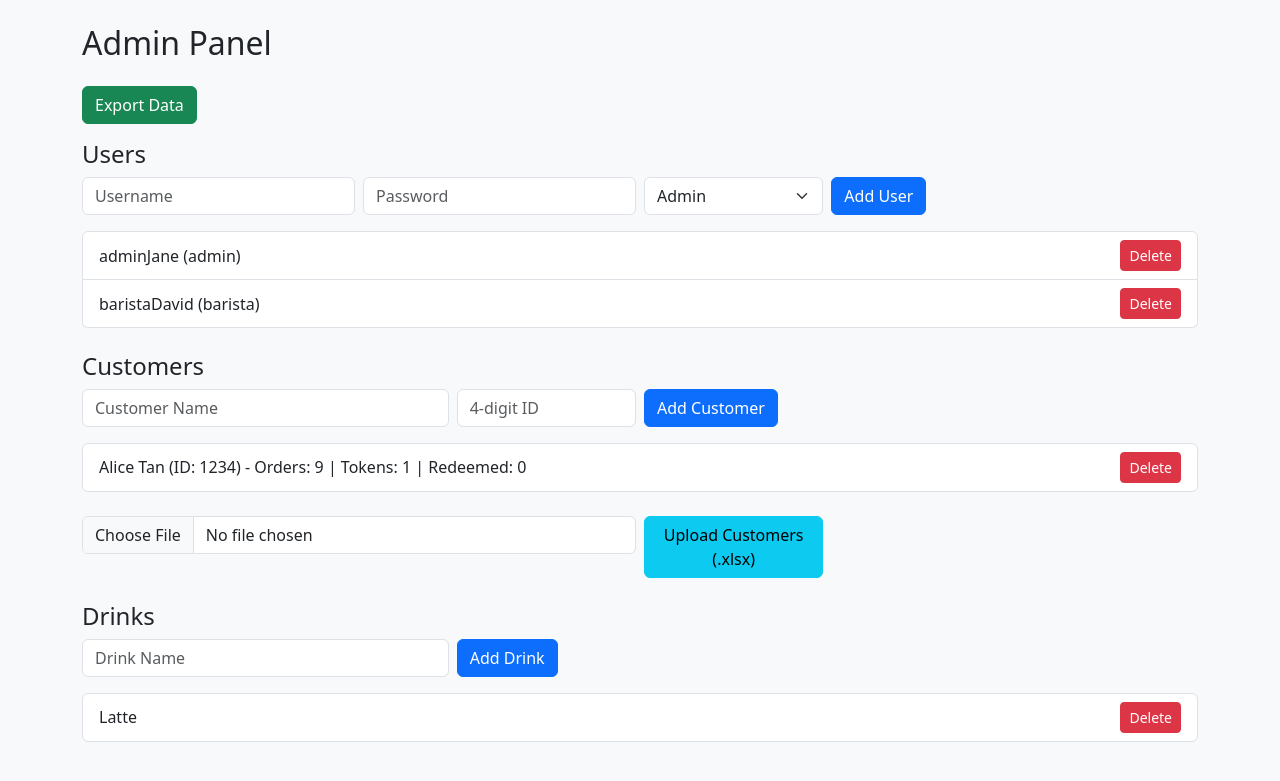
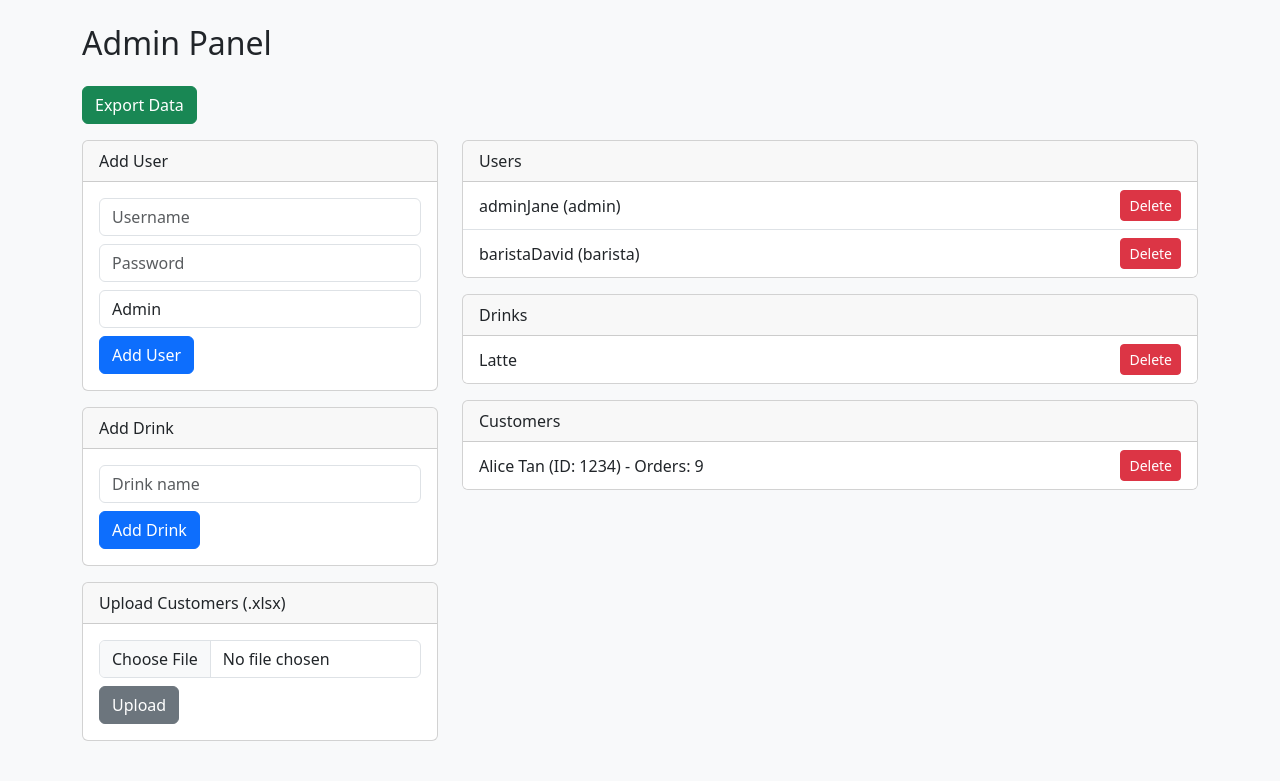
Before and after one commit to dycw30/coffee-loyalty-card, a Flask app: page /admin in a window 1280 px wide. Shown: the top 781 px of the page. Run offline with Flask 3, Linux system fonts and the light colour scheme; a user stored in the database is signed in; data comes from the database, SQL or seed files in the repository.

Commit message:
Fix: restore latest admin.html with export button and Bootstrap layout

```diff
--- a/templates/admin.html
+++ b/templates/admin.html
@@ -11,91 +11,91 @@
 
     <a href="/export_data" class="btn btn-success mb-3" target="_blank">Export Data</a>
 
-    <h4>Users</h4>
-    <form method="POST" action="/add_user" class="row g-2 mb-3">
-        <div class="col-md-3">
-            <input name="username" class="form-control" placeholder="Username" required>
-        </div>
-        <div class="col-md-3">
-            <input name="password" type="password" class="form-control" placeholder="Password" required>
-        </div>
-        <div class="col-md-2">
-            <select name="role" class="form-select">
+    <div class="row">
+        <div class="col-md-4">
+            <div class="card mb-3">
+                <div class="card-header">Add User</div>
+                <div class="card-body">
+                    <form method="POST" action="/add_user">
+                        <input class="form-control mb-2" name="username" placeholder="Username" required>
+                        <input class="form-control mb-2" name="password" type="password" placeholder="Password" required>
+                        <select class="form-control mb-2" name="role" required>
                             <option value="admin">Admin</option>
                             <option value="barista">Barista</option>
                         </select>
+                        <button class="btn btn-primary" type="submit">Add User</button>
+                    </form>
                 </div>
-        <div class="col-md-2">
-            <button type="submit" class="btn btn-primary">Add User</button>
             </div>
+
+            <div class="card mb-3">
+                <div class="card-header">Add Drink</div>
+                <div class="card-body">
+                    <form method="POST" action="/add_drink">
+                        <input class="form-control mb-2" name="drink_name" placeholder="Drink name" required>
+                        <button class="btn btn-primary" type="submit">Add Drink</button>
                     </form>
-    <ul class="list-group mb-4">
+                </div>
+            </div>
+
+            <div class="card mb-3">
+                <div class="card-header">Upload Customers (.xlsx)</div>
+                <div class="card-body">
+                    <form method="POST" action="/upload_customers" enctype="multipart/form-data">
+                        <input type="file" name="file" class="form-control mb-2" accept=".xlsx" required>
+                        <button class="btn btn-secondary" type="submit">Upload</button>
+                    </form>
+                </div>
+            </div>
+        </div>
+
+        <div class="col-md-8">
+            <div class="card mb-3">
+                <div class="card-header">Users</div>
+                <ul class="list-group list-group-flush">
                     {% for user in users %}
                         <li class="list-group-item d-flex justify-content-between align-items-center">
                             {{ user.username }} ({{ user.role }})
-                <form method="POST" action="/delete_user" class="m-0">
+                            <form method="POST" action="/delete_user" class="d-inline">
                                 <input type="hidden" name="user_id" value="{{ user.id }}">
-                    <button type="submit" class="btn btn-sm btn-danger">Delete</button>
-                </form>
-            </li>
-        {% endfor %}
-    </ul>
-
-    <h4>Customers</h4>
-    <form method="POST" action="/add_customer" class="row g-2 mb-3">
-        <div class="col-md-4">
-            <input name="name" class="form-control" placeholder="Customer Name" required>
-        </div>
-        <div class="col-md-2">
-            <input name="unique_id" class="form-control" placeholder="4-digit ID" maxlength="4" required>
-        </div>
-        <div class="col-md-2">
-            <button type="submit" class="btn btn-primary">Add Customer</button>
-        </div>
-    </form>
-    <ul class="list-group mb-4">
-        {% for customer in customers %}
-            <li class="list-group-item d-flex justify-content-between align-items-center">
-                {{ customer.name }} (ID: {{ customer.unique_id }}) - Orders: {{ customer.total_orders }} | Tokens: {{ customer.tokens_earned }} | Redeemed: {{ customer.tokens_redeemed }}
-                <form method="POST" action="/delete_customer" class="m-0">
-                    <input type="hidden" name="customer_id" value="{{ customer.id }}">
-                    <button type="submit" class="btn btn-sm btn-danger">Delete</button>
-                </form>
-            </li>
-        {% endfor %}
-    </ul>
-
-    <form method="POST" action="/upload_customers" enctype="multipart/form-data" class="mb-4">
-        <div class="row g-2">
-            <div class="col-md-6">
-                <input type="file" name="file" class="form-control" accept=".xlsx" required>
-            </div>
-            <div class="col-md-2">
-                <button type="submit" class="btn btn-info">Upload Customers (.xlsx)</button>
-            </div>
-        </div>
-    </form>
-
-    <h4>Drinks</h4>
-    <form method="POST" action="/add_drink" class="row g-2 mb-3">
-        <div class="col-md-4">
-            <input name="drink_name" class="form-control" placeholder="Drink Name" required>
-        </div>
-        <div class="col-md-2">
-            <button type="submit" class="btn btn-primary">Add Drink</button>
-        </div>
-    </form>
-    <ul class="list-group">
-        {% for drink in drinks %}
-            <li class="list-group-item d-flex justify-content-between align-items-center">
-                {{ drink.name }}
-                <form method="POST" action="/delete_drink" class="m-0">
-                    <input type="hidden" name="drink_id" value="{{ drink.id }}">
-                    <button type="submit" class="btn btn-sm btn-danger">Delete</button>
+                                <button class="btn btn-sm btn-danger">Delete</button>
                             </form>
                         </li>
                     {% endfor %}
                 </ul>
             </div>
+
+            <div class="card mb-3">
+                <div class="card-header">Drinks</div>
+                <ul class="list-group list-group-flush">
+                    {% for drink in drinks %}
+                        <li class="list-group-item d-flex justify-content-between align-items-center">
+                            {{ drink.name }}
+                            <form method="POST" action="/delete_drink" class="d-inline">
+                                <input type="hidden" name="drink_id" value="{{ drink.id }}">
+                                <button class="btn btn-sm btn-danger">Delete</button>
+                            </form>
+                        </li>
+                    {% endfor %}
+                </ul>
+            </div>
+
+            <div class="card mb-3">
+                <div class="card-header">Customers</div>
+                <ul class="list-group list-group-flush">
+                    {% for customer in customers %}
+                        <li class="list-group-item d-flex justify-content-between align-items-center">
+                            {{ customer.name }} (ID: {{ customer.unique_id }}) - Orders: {{ customer.total_orders }}
+                            <form method="POST" action="/delete_customer" class="d-inline">
+                                <input type="hidden" name="customer_id" value="{{ customer.id }}">
+                                <button class="btn btn-sm btn-danger">Delete</button>
+                            </form>
+                        </li>
+                    {% endfor %}
+                </ul>
+            </div>
+        </div>
+    </div>
+</div>
 </body>
 </html>
```
Lines whose indentation alone changed are shown as unchanged.
